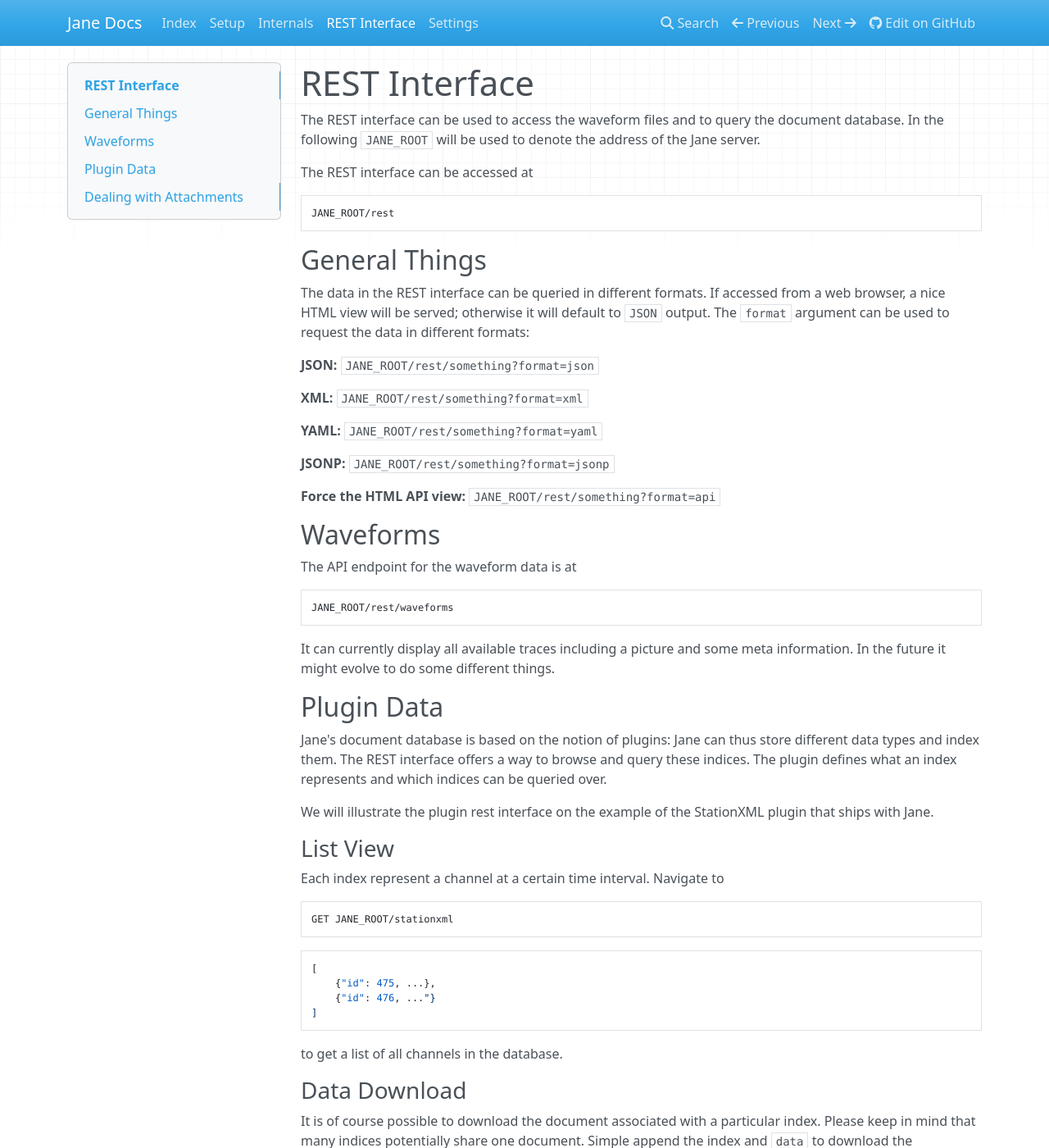
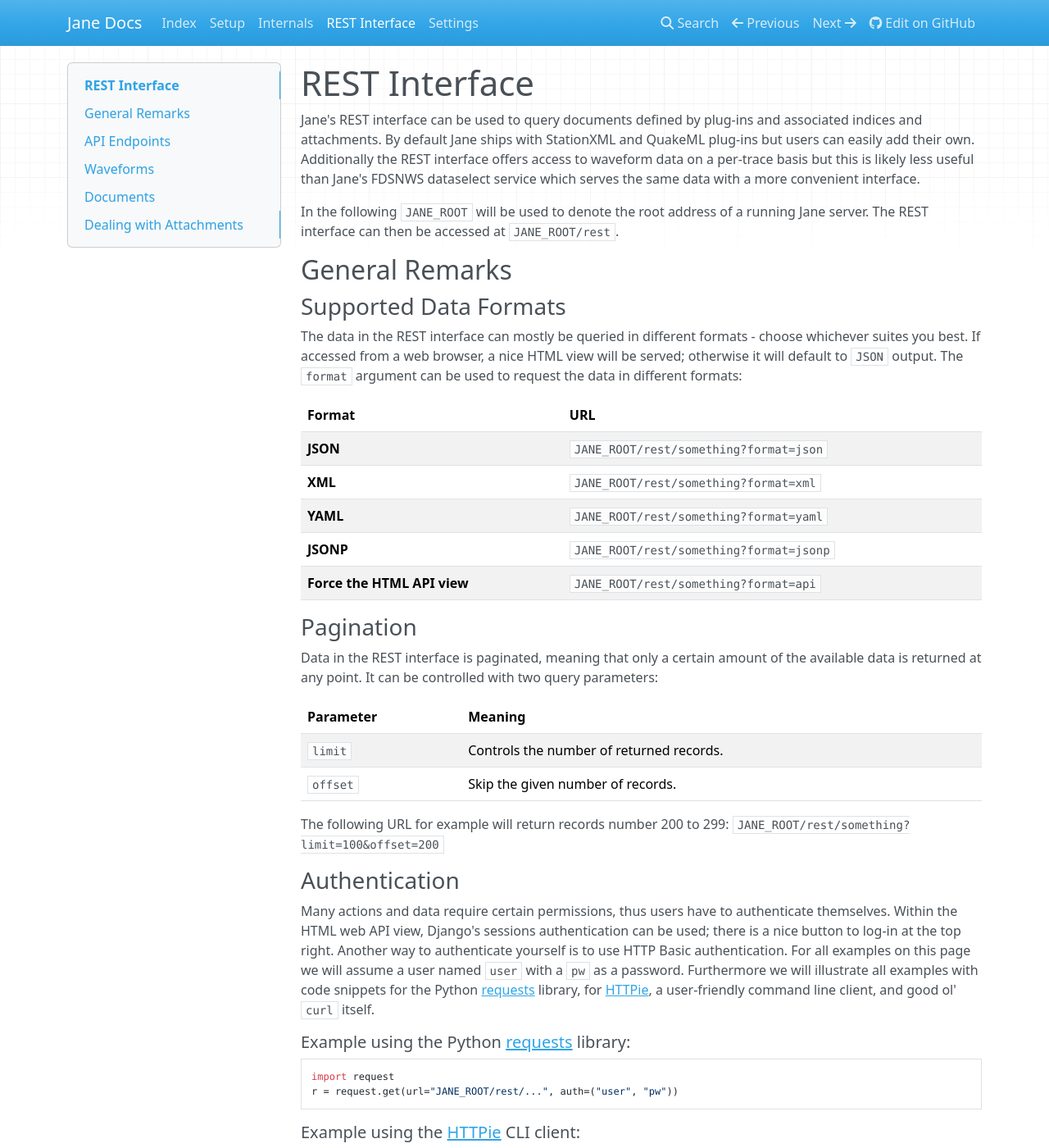
Before and after one commit to krischer/jane, an MkDocs documentation site: the page built from docs/docs/rest.md, in a window 1280 px wide and 1400 px high. Shown: the whole window at 82% size. Built offline with MkDocs 1.6.1, drawn with Linux system fonts in a browser that asks for light colours; nearby versions of some CDN libraries; old or Windows-style settings are respelled for this version of MkDocs; some of the changed text lies outside the part shown.

Commit message:
Started to rework the REST documentation/tutorial

````diff
--- a/docs/docs/rest.md
+++ b/docs/docs/rest.md
@@ -1,31 +1,151 @@
 # REST Interface
 
-The REST interface can be used to access the waveform files and to query the
-document database. In the following `JANE_ROOT` will be used to denote the
-address of the Jane server.
+Jane's REST interface can be used to query documents defined by plug-ins and
+associated indices and attachments. By default Jane ships with StationXML and
+QuakeML plug-ins but users can easily add their own. Additionally the REST
+interface offers access to waveform data on a per-trace basis but this is
+likely less useful than Jane's FDSNWS dataselect service which serves the same
+data with a more convenient interface.
 
-The REST interface can be accessed at
+In the following `JANE_ROOT` will be used to denote the root address of a
+running Jane server. The REST interface can then be accessed at
+`JANE_ROOT/rest`.
 
-```
-JANE_ROOT/rest
+
+## General Remarks
+
+### Supported Data Formats
+
+The data in the REST interface can mostly be queried in different formats -
+choose whichever suites you best. If accessed from a web browser, a nice HTML
+view will be served; otherwise it will default to `JSON` output. The `format`
+argument can be used to request the data in different formats:
+
+Format | URL
+------------ | -------------
+**JSON** | `JANE_ROOT/rest/something?format=json`
+**XML** | `JANE_ROOT/rest/something?format=xml`
+**YAML** | `JANE_ROOT/rest/something?format=yaml`
+**JSONP** | `JANE_ROOT/rest/something?format=jsonp`
+**Force the HTML API view** | `JANE_ROOT/rest/something?format=api`
+
+
+### Pagination
+
+Data in the REST interface is paginated, meaning that only a certain amount of
+the available data is returned at any point. It can be controlled with two
+query parameters:
+
+Parameter    | Meaning
+------------ | -------------
+`limit`      | Controls the number of returned records.
+`offset`     | Skip the given number of records.
+
+The following URL for example will return records number 200 to 299:
+`JANE_ROOT/rest/something?limit=100&offset=200`
+
+
+### Authentication
+
+Many actions and data require certain permissions, thus users have to
+authenticate themselves. Within the HTML web API view, Django's sessions
+authentication can be used; there is a nice button to log-in at the top right.
+Another way to authenticate yourself is to use HTTP Basic authentication. For
+all examples on this page we will assume a user named `user` with a `pw` as a
+password. Furthermore we will illustrate all examples with code snippets for
+the Python [requests](http://python-requests.org) library, for
+[HTTPie](http://httpie.org), a user-friendly command line client, and good ol'
+`curl` itself.
+
+##### Example using the Python [requests](http://python-requests.org) library:
+```python
+import request
+r = request.get(url="JANE_ROOT/rest/...", auth=("user", "pw"))
 ```
 
-## General Things
+##### Example using the [HTTPie](http://httpie.org) CLI client:
+```bash
+$ http -a user:pw JANE_ROOT/rest/...
+```
 
-The data in the REST interface can be queried in different formats. If accessed
-from a web browser, a nice HTML view will be served; otherwise it will default
-to `JSON` output. The `format` argument can be used to request the data in
-different formats:
+##### Example using `curl`:
+```bash
+$ curl --user user:pw JANE_ROOT/...
+```
 
-**JSON:** `JANE_ROOT/rest/something?format=json`
+### HTTP Methods and Headers
 
-**XML:** `JANE_ROOT/rest/something?format=xml`
+Depending on the desired action, you might have to send the request with a
+different HTTP method or additional headers. This section is a short tutorial
+on how to do this.
 
-**YAML:** `JANE_ROOT/rest/something?format=yaml`
+##### Example using the Python [requests](http://python-requests.org) library:
+```python
+import request
 
-**JSONP:** `JANE_ROOT/rest/something?format=jsonp`
+headers = {"category": "something"}
 
-**Force the HTML API view:** `JANE_ROOT/rest/something?format=api`
+r = request.get("JANE_ROOT/rest/...", headers=headers)
+r = request.put("JANE_ROOT/rest/...", headers=headers)
+r = request.post("JANE_ROOT/rest/...", headers=headers)
+r = request.delete("JANE_ROOT/rest/...", headers=headers)
+```
+
+##### Example using the [HTTPie](http://httpie.org) CLI client:
+```bash
+$ http JANE_ROOT/rest/... 'category:something'
+$ http PUT JANE_ROOT/rest/... 'category:something'
+$ http POST JANE_ROOT/rest/... 'category:something'
+$ http DELETE JANE_ROOT/rest/... 'category:something'
+```
+
+##### Example using `curl`:
+```bash
+$ curl -H 'category: something' JANE_ROOT/rest/...
+$ curl -X PUT -H 'category: something' JANE_ROOT/rest/...
+$ curl -X POST -H 'category: something' JANE_ROOT/rest/...
+$ curl -X DELETE -H 'category: something' JANE_ROOT/rest/...
+```
+
+
+## API Endpoints
+
+This section presents a quick overview of all available endpoints including the
+acceptable HTTP methods for each.
+
+#### General Endpoints
+
+Endpoint | Available Methods
+------------ | -------------
+`JANE_ROOT/rest` | `GET`
+
+#### Waveform Endpoints
+
+Endpoint | Available Methods
+------------ | -------------
+`JANE_ROOT/rest/waveforms` | `GET`
+`JANE_ROOT/rest/waveforms/ID` | `GET`
+`JANE_ROOT/rest/waveforms/ID/plot` | `GET`
+`JANE_ROOT/rest/waveforms/ID/file` | `GET`
+
+#### Document Endpoints
+
+Endpoint | Available Methods
+------------ | -------------
+`JANE_ROOT/rest/documents` | `GET`
+`JANE_ROOT/rest/documents/DOCTYPE` | `GET`
+`JANE_ROOT/rest/documents/DOCTYPE/FILENAME` | `GET`, `PUT`, `DELETE`
+`JANE_ROOT/rest/documents/DOCTYPE/FILENAME/data` | `GET`
+
+#### Document Index Endpoints
+
+Endpoint | Available Methods
+------------ | -------------
+`JANE_ROOT/rest/document_indices`  | `GET`
+`JANE_ROOT/rest/document_indices/DOCTYPE`  | `GET`
+`JANE_ROOT/rest/document_indices/DOCTYPE/ID`  | `GET`
+`JANE_ROOT/rest/document_indices/DOCTYPE/ID/attachments`  | `GET`, `POST`
+`JANE_ROOT/rest/document_indices/DOCTYPE/ID/attachments/AID`  | `GET`, `PUT`, `DELETE`
 
 
 ## Waveforms
@@ -39,15 +159,16 @@
 It can currently display all available traces including a picture and some meta
 information. In the future it might evolve to do some different things.
 
-## Plugin Data
+## Documents
 
-Jane's document database is based on the notion of plugins: Jane can thus store
-different data types and index them. The REST interface offers a way to browse
-and query these indices. The plugin defines what an index represents and which
-indices can be queried over.
+Jane's document database is based on plug-ins: Jane can thus store different
+data types and index them. The REST interface offers a way to browse and query
+these documents and indices. The plugin defines what an index represents and
+which indices can be queried over.
 
+As mentioned above, it ships with two default plug-ins: StationXML and QuakeML.
 We will illustrate the plugin rest interface on the example of the StationXML
-plugin that ships with Jane.
+plug-in.
 
 ### List View
 
````
